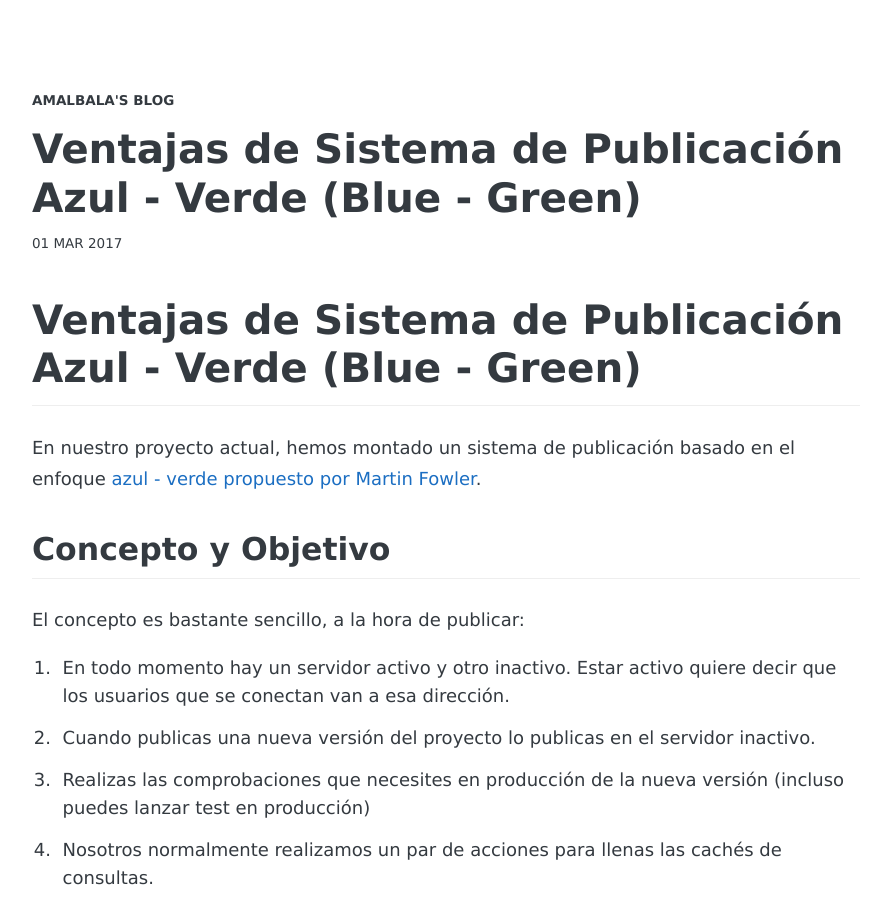
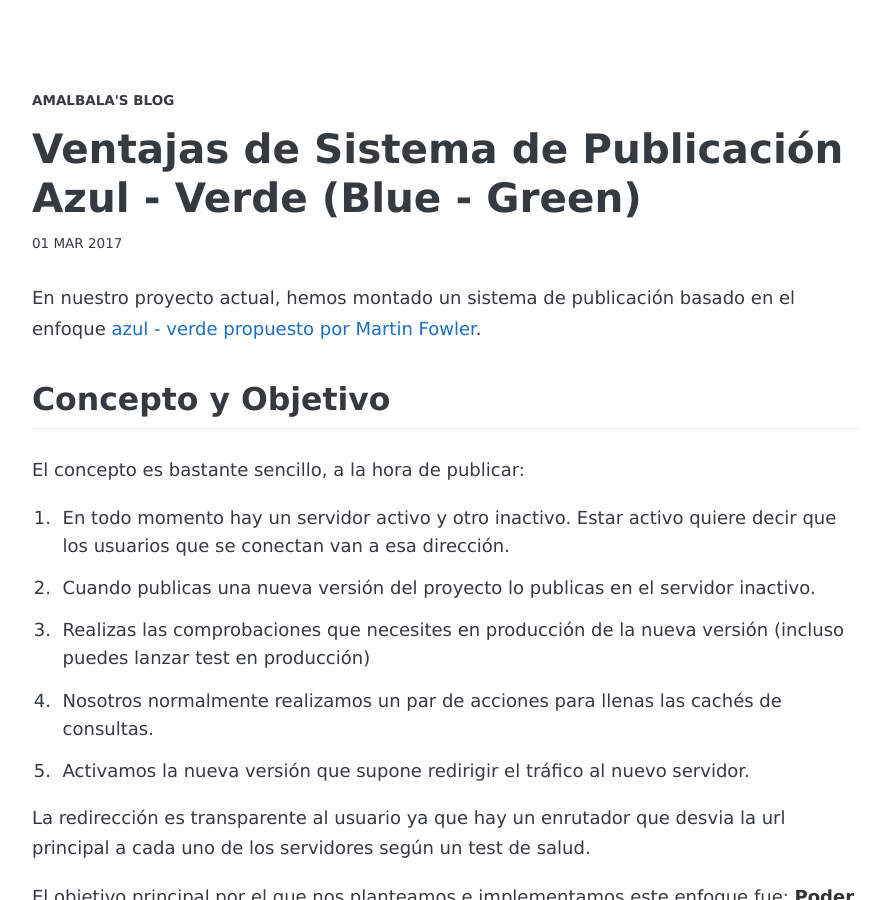
Before and after one commit to amalbala/amalbala.github.io, a Jekyll site: the page built from _posts/2017-03-01-Publicacion-Verde-Azul.md, in a window 1280 px wide and 900 px high. Shown: the whole window, without its empty margins (194-1085 px from the left). Built offline with Jekyll 4.4.1, drawn with Linux system fonts in a browser that asks for light colours; some web fonts are replaced; comment, search, counter and statistics services are not loaded.

Commit message:
Removed titles from post

```diff
--- a/_posts/2017-03-01-Publicacion-Verde-Azul.md
+++ b/_posts/2017-03-01-Publicacion-Verde-Azul.md
@@ -10,7 +10,6 @@ categories:
 - Devops
 tags: []
 ---
-# Ventajas de Sistema de Publicación Azul - Verde (Blue - Green)
 
 En nuestro proyecto actual, hemos montado un sistema de publicación basado en el enfoque [azul - verde propuesto por Martin Fowler][1].
 
```
